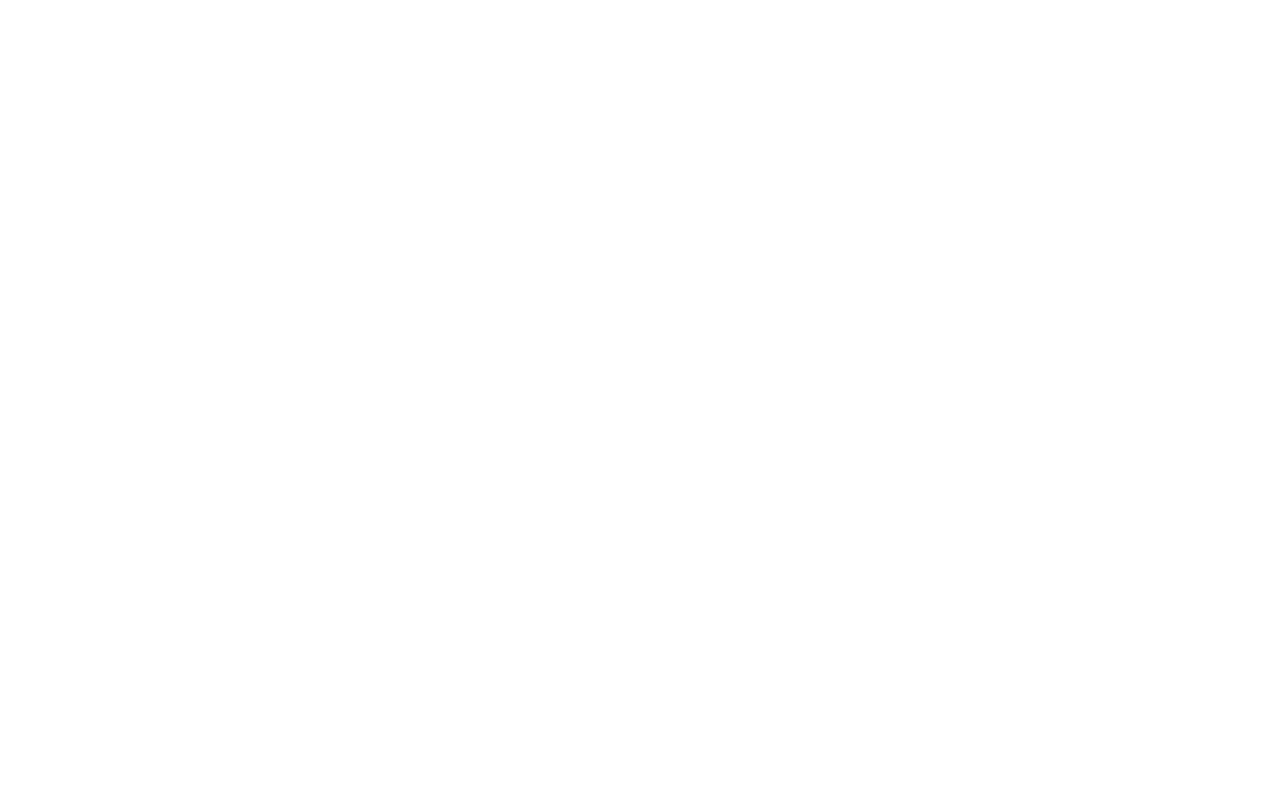
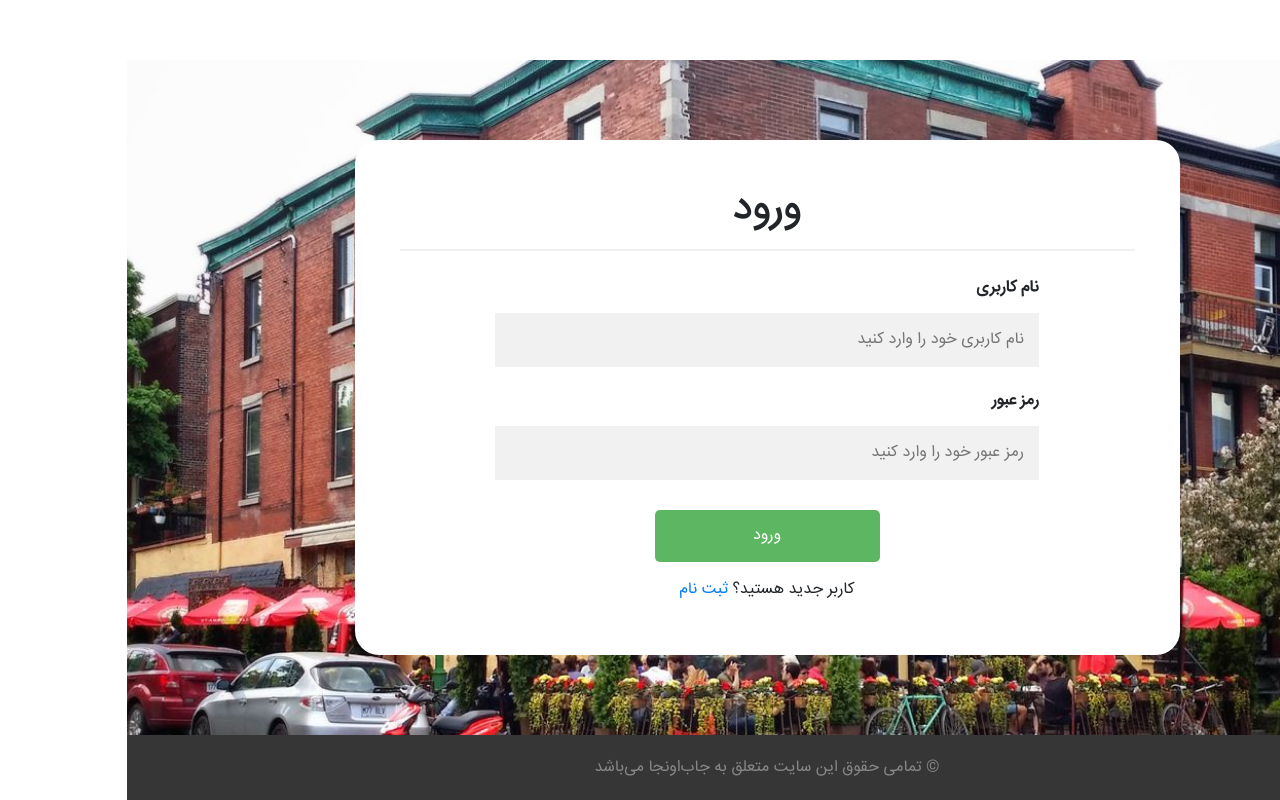
Before and after one commit to internet-engineering-course/IE-frontend, a React (Create React App) app: page /login in a window 1280 px wide. Built offline with nearby package versions, Linux system fonts and the light colour scheme.

Commit message:
add login page

```diff
--- a/src/index.tsx
+++ b/src/index.tsx
@@ -6,12 +6,13 @@
 import "bootstrap/dist/css/bootstrap.css";
 import "src/resources/fonts/iransans-fonts/fonts.css";
 import "src/resources/my-icons-collection/font/flaticon.css";
-import 'react-toastify/dist/ReactToastify.css';
+import "react-toastify/dist/ReactToastify.css";
 
 import Home from "src/views/home/home";
 import Profile from "src/views/profile/Profile";
 import Project from "src/views/project/project";
 import Register from "src/views/register/Register";
+import Login from "src/views/login/Login";
 
 ReactDOM.render(
 	<Router>
@@ -20,6 +21,7 @@
 			<Route path="/profile/:userId" component={Profile} />
 			<Route path="/home" component={Home} />
 			<Route path="/register" component={Register} />
+			<Route path="/login" component={Login} />
 		</div>
 	</Router>,
 	document.getElementById("root")
--- /dev/null
+++ b/src/views/login/Login.tsx
@@ -0,0 +1,77 @@
+import React, { Component } from "react";
+import Header from "src/views/common/Header";
+import Footer from "src/views/common/Footer";
+
+export default class Login extends Component<State, Props> {
+	render() {
+		return (
+			<div>
+				<Header isUserLoggedIn={false} />
+				<main>
+					<div>
+						<div className="slider">
+							<div className="slide slide1" />
+							<div className="slide slide2" />
+							<div className="slide slide3" />
+						</div>
+					</div>
+					<div className="container h-100">
+						<div className="row justify-content-center align-items-center main-height">
+							<div className="col-md-9">
+								<form className="register-form">
+									<h1 className="center-text">ورود</h1>
+									<hr />
+									<div className="row justify-content-center">
+										<div className="col-md-9">
+											<label>
+												<b>نام کاربری</b>
+											</label>
+											<input
+												type="text"
+												className="text-box"
+												placeholder="نام کاربری خود را وارد کنید"
+												name="username"
+												required
+											/>
+										</div>
+									</div>
+									<div className="row justify-content-center">
+										<div className="col-md-9">
+											<label>
+												<b>رمز عبور</b>
+											</label>
+											<input
+												type="password"
+												className="text-box"
+												placeholder="رمز عبور خود را وارد کنید"
+												name="password"
+												required
+											/>
+										</div>
+									</div>
+									<div className="row justify-content-center">
+										<div className="col-sm-4">
+											<button
+												type="submit"
+												className="signupbtn register-button">
+												ورود
+											</button>
+										</div>
+									</div>
+									<div className="center-text py-2">
+										کاربر جدید هستید؟{" "}
+										<a href="/register">ثبت نام</a>
+									</div>
+								</form>
+							</div>
+						</div>
+					</div>
+				</main>
+				<Footer />
+			</div>
+		);
+	}
+}
+
+interface State {}
+interface Props {}
--- a/src/views/register/Register.tsx
+++ b/src/views/register/Register.tsx
@@ -136,6 +136,10 @@
 											</button>
 										</div>
 									</div>
+									<div className="center-text py-2">
+										قبلا ثبت نام کرده‌اید؟{" "}
+										<a href="/login">ورود</a>
+									</div>
 								</form>
 							</div>
 						</div>
```
